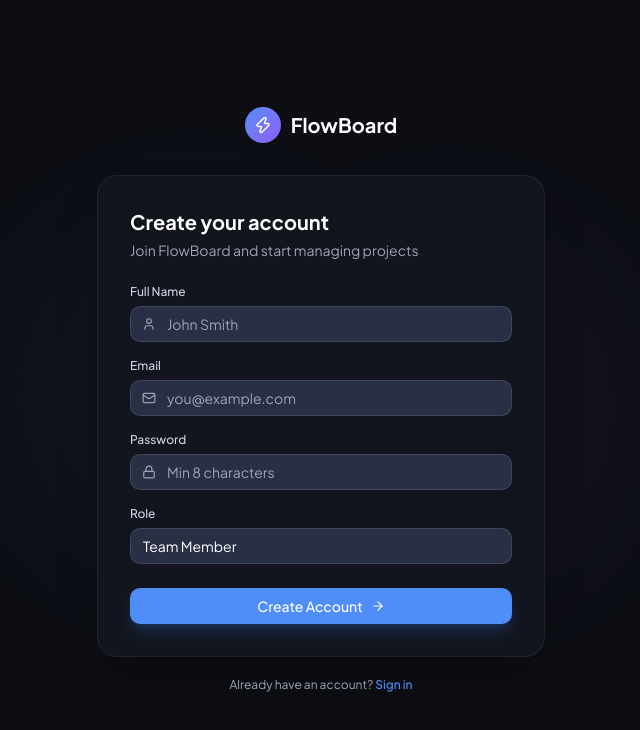
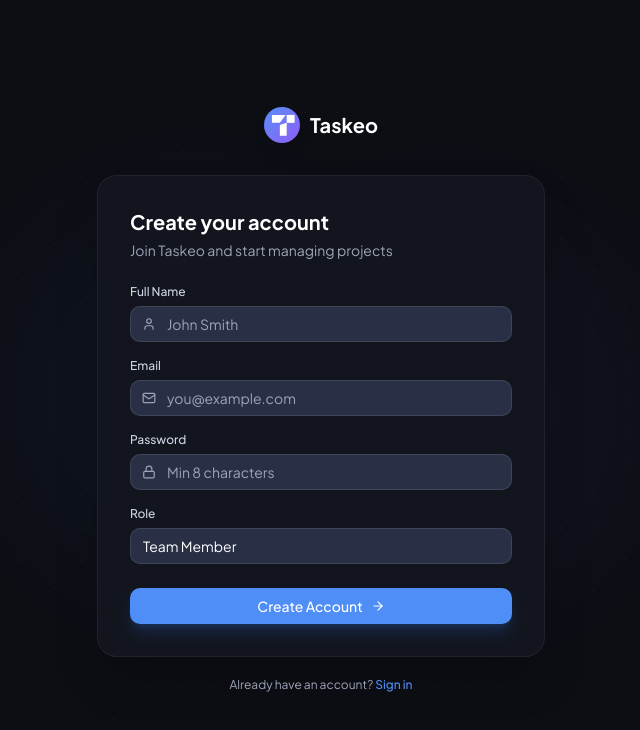
Before and after one commit to shahriaraf/Taskeo-Frontend, a Next.js app: page /signup in a window 1280 px wide. Shown: the top 730 px of the page, without its empty margins (319-959 px from the left). Built offline with nearby package versions, Linux system fonts and the light colour scheme; no server answers.

Commit message:
fixed varient error 3

```diff
--- a/src/app/(auth)/login/page.tsx
+++ b/src/app/(auth)/login/page.tsx
@@ -65,9 +65,13 @@ export default function LoginPage() {
       {/* Logo */}
       <div className="flex items-center justify-center gap-2.5 mb-8">
         <div className="w-9 h-9 rounded-xl bg-gradient-to-br from-[var(--accent-blue)] to-[var(--accent-violet)] flex items-center justify-center shadow-lg shadow-blue-500/20">
-          <Zap className="w-4.5 h-4.5 text-white" style={{ width: 18, height: 18 }} />
+          <svg xmlns="http://www.w3.org/2000/svg" viewBox="0 0 100 100" fill="currentColor">
+            <polygon points="22,22 60,22 44,44 22,44" />
+            <rect x="63" y="22" width="22" height="22" />
+            <polygon points="44,50 63,44 63,80 44,80" />
+          </svg>
         </div>
-        <span className="text-xl font-bold text-[var(--text-primary)]">FlowBoard</span>
+        <span className="text-xl font-bold text-[var(--text-primary)]">Taskeo</span>
       </div>
 
       <div className="bg-[var(--bg-surface)] border border-[var(--border-subtle)] rounded-[var(--radius-xl)] p-8 shadow-2xl">
--- a/src/app/(auth)/signup/page.tsx
+++ b/src/app/(auth)/signup/page.tsx
@@ -48,15 +48,19 @@ export default function SignupPage() {
     <div className="animate-fade-in">
       <div className="flex items-center justify-center gap-2.5 mb-8">
         <div className="w-9 h-9 rounded-xl bg-gradient-to-br from-[var(--accent-blue)] to-[var(--accent-violet)] flex items-center justify-center shadow-lg">
-          <Zap style={{ width: 18, height: 18 }} className="text-white" />
+          <svg xmlns="http://www.w3.org/2000/svg" viewBox="0 0 100 100" fill="currentColor">
+            <polygon points="22,22 60,22 44,44 22,44" />
+            <rect x="63" y="22" width="22" height="22" />
+            <polygon points="44,50 63,44 63,80 44,80" />
+          </svg>
         </div>
-        <span className="text-xl font-bold text-[var(--text-primary)]">FlowBoard</span>
+        <span className="text-xl font-bold text-[var(--text-primary)]">Taskeo</span>
       </div>
 
       <div className="bg-[var(--bg-surface)] border border-[var(--border-subtle)] rounded-[var(--radius-xl)] p-8 shadow-2xl">
         <div className="mb-6">
           <h1 className="text-xl font-bold text-[var(--text-primary)] mb-1">Create your account</h1>
-          <p className="text-sm text-[var(--text-muted)]">Join FlowBoard and start managing projects</p>
+          <p className="text-sm text-[var(--text-muted)]">Join Taskeo and start managing projects</p>
         </div>
 
         <form onSubmit={handleSubmit(onSubmit)} className="space-y-4">
--- a/src/app/(dashboard)/members/page.tsx
+++ b/src/app/(dashboard)/members/page.tsx
@@ -143,9 +143,9 @@ function MemberCard({
             <Badge
               variant={
                 member.user.role === "admin"
-                  ? "purple"
+                  ? "danger"
                   : member.user.role === "project_manager"
-                  ? "blue"
+                  ? "info"
                   : "default"
               }
               className="mt-1 text-[10px] py-0"
--- a/src/app/layout.tsx
+++ b/src/app/layout.tsx
@@ -5,7 +5,7 @@ import { Providers } from "./providers";
 import { ThemeProvider } from "@/components/providers/theme-provider";
 
 export const metadata: Metadata = {
-  title: "FlowBoard — Smart Project & Task Management",
+  title: "Taskeo — Smart Project & Task Management",
   description: "A production-grade project management system for modern teams.",
 };
 
--- a/src/components/layout/sidebar.tsx
+++ b/src/components/layout/sidebar.tsx
@@ -13,7 +13,6 @@ import {
   ChevronLeft,
   ChevronRight,
   Activity,
-  Zap,
   Users2,
   Group,
 } from "lucide-react";
@@ -135,7 +134,7 @@ export function Sidebar() {
   const handleLogout = async () => {
     try {
       await authApi.logout();
-    } catch {}
+    } catch { }
     logout();
     router.push("/login");
     toast.success("Logged out");
@@ -151,11 +150,15 @@ export function Sidebar() {
       {/* Logo */}
       <div className="flex items-center gap-3 px-4 h-14 border-b border-[var(--border-subtle)] flex-shrink-0">
         <div className="w-7 h-7 rounded-lg bg-gradient-to-br from-[var(--accent-blue)] to-[var(--accent-violet)] flex items-center justify-center flex-shrink-0 shadow-lg">
-          <Zap className="w-3.5 h-3.5 text-white" />
+          <svg xmlns="http://www.w3.org/2000/svg" viewBox="0 0 100 100" fill="currentColor">
+            <polygon points="22,22 60,22 44,44 22,44" />
+            <rect x="63" y="22" width="22" height="22" />
+            <polygon points="44,50 63,44 63,80 44,80" />
+          </svg>
         </div>
         {sidebarOpen && (
           <span className="text-sm font-bold text-[var(--text-primary)] whitespace-nowrap animate-fade-in">
-            FlowBoard
+            Taskeo
           </span>
         )}
       </div>
@@ -287,8 +290,8 @@ export function Sidebar() {
                   role === "admin"
                     ? "bg-rose-400"
                     : role === "project_manager"
-                    ? "bg-amber-400"
-                    : "bg-blue-400"
+                      ? "bg-amber-400"
+                      : "bg-blue-400"
                 )}
               />
             </div>
--- a/src/store/theme.store.ts
+++ b/src/store/theme.store.ts
@@ -15,6 +15,6 @@ export const useThemeStore = create<ThemeStore>()(
       toggleTheme: () => set((s) => ({ isDark: !s.isDark })),
       setDark: (dark) => set({ isDark: dark }),
     }),
-    { name: "flowboard-theme" }
+    { name: "taskeo-theme" }
   )
 );
```
